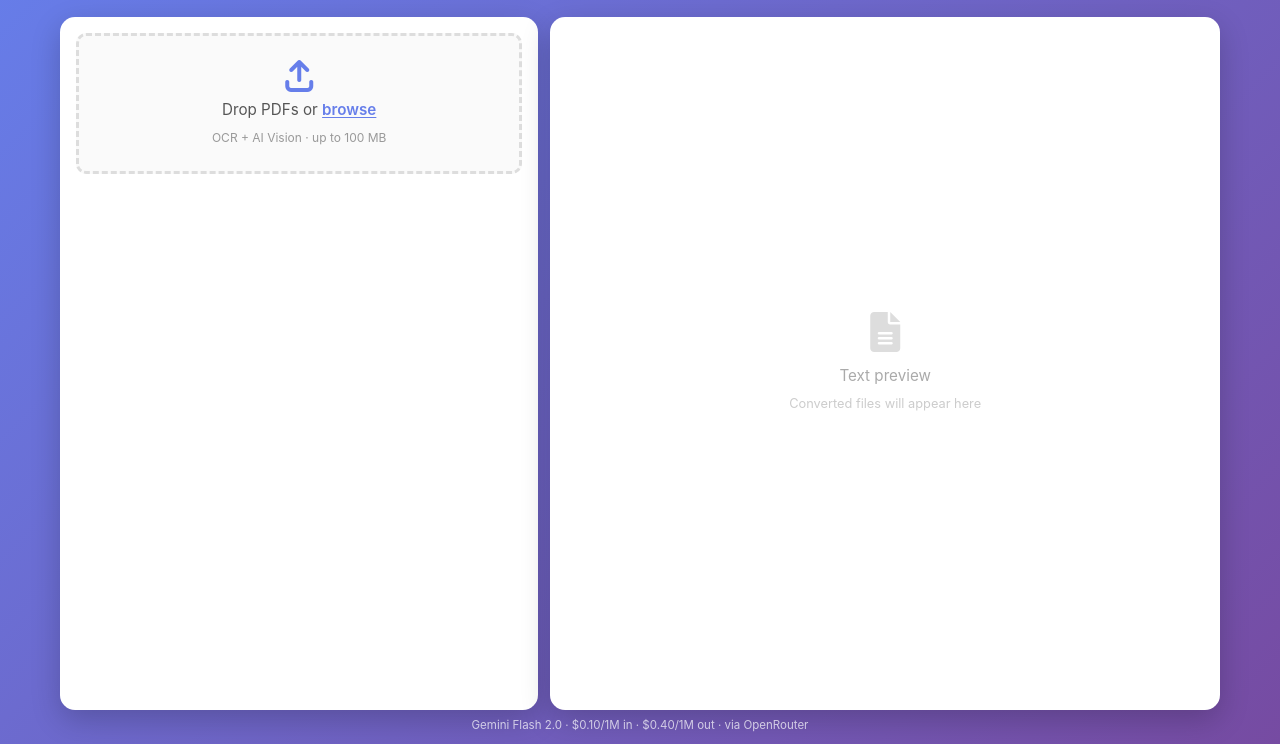
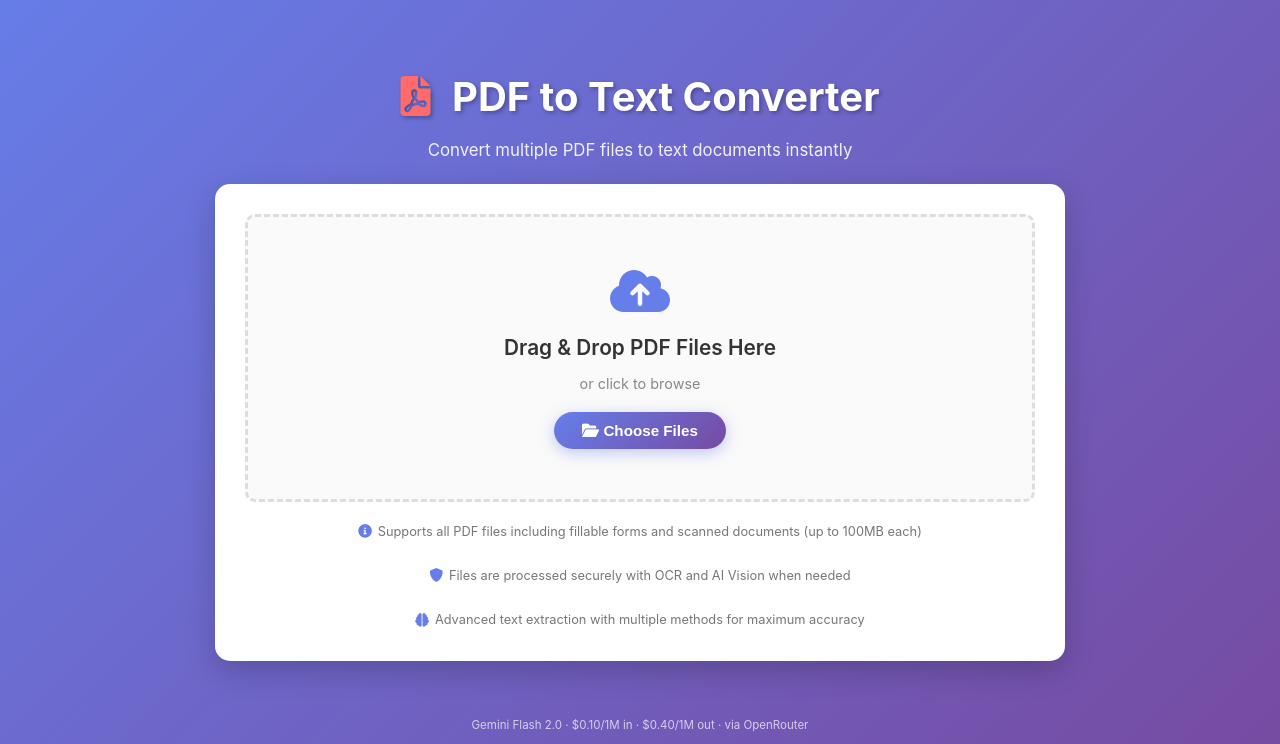
Before and after one commit to dougm1966/WTF, a website: page public/index.html in a window 1280 px wide. Shown: the part 56-800 px from the top of the page. Drawn offline with Linux system fonts and the light colour scheme; no server answers.

Commit message:
Add landing page with transition to working view on first upload
- Full-screen landing page: big title, large upload zone, feature bullets
- Matches original purple gradient design exactly
- Transitions to two-column working view when first file is uploaded
- Clear/New buttons return to landing page

```diff
--- a/public/index.html
+++ b/public/index.html
@@ -35,8 +35,31 @@
             </div>
         </header>
 
-        <!-- ── Main Two-Column Layout ── -->
-        <main class="columns">
+        <!-- ── Landing Page (shown before first upload) ── -->
+        <div class="landing" id="landingView">
+            <div class="landing-header">
+                <h1><i class="fas fa-file-pdf"></i> PDF to Text Converter</h1>
+                <p>Convert multiple PDF files to text documents instantly</p>
+            </div>
+            <div class="landing-card">
+                <div class="landing-drop" id="landingDrop">
+                    <i class="fas fa-cloud-upload-alt landing-icon"></i>
+                    <h3>Drag & Drop PDF Files Here</h3>
+                    <p>or click to browse</p>
+                    <button class="landing-browse-btn" id="landingBrowseBtn">
+                        <i class="fas fa-folder-open"></i> Choose Files
+                    </button>
+                </div>
+                <div class="landing-features">
+                    <p><i class="fas fa-info-circle"></i> Supports all PDF files including fillable forms and scanned documents (up to 100MB each)</p>
+                    <p><i class="fas fa-shield-alt"></i> Files are processed securely with OCR and AI Vision when needed</p>
+                    <p><i class="fas fa-brain"></i> Advanced text extraction with multiple methods for maximum accuracy</p>
+                </div>
+            </div>
+        </div>
+
+        <!-- ── Working View (shown after first upload) ── -->
+        <main class="columns" id="workingView" style="display:none;">
             <!-- LEFT: Upload + File List (always visible) -->
             <div class="col-left">
                 <!-- Action bar — shown when files are queued -->
--- a/public/script.js
+++ b/public/script.js
@@ -104,6 +104,12 @@ class PDFConverter {
 
         this.loadingOverlay = document.getElementById('loadingOverlay');
 
+        // Landing page
+        this.landingView = document.getElementById('landingView');
+        this.workingView = document.getElementById('workingView');
+        this.landingDrop = document.getElementById('landingDrop');
+        this.landingBrowseBtn = document.getElementById('landingBrowseBtn');
+
         // Preview
         this.previewEmpty = document.getElementById('previewEmpty');
         this.previewContent = document.getElementById('previewContent');
@@ -118,6 +124,20 @@ class PDFConverter {
         this.uploadArea.addEventListener('dragover', e => this.handleDragOver(e));
         this.uploadArea.addEventListener('dragleave', e => this.handleDragLeave(e));
         this.uploadArea.addEventListener('drop', e => this.handleFileDrop(e));
+
+        // Landing page events
+        if (this.landingBrowseBtn) {
+            this.landingBrowseBtn.addEventListener('click', () => this.fileInput.click());
+        }
+        if (this.landingDrop) {
+            this.landingDrop.addEventListener('dragover', e => { e.preventDefault(); this.landingDrop.classList.add('dragover'); });
+            this.landingDrop.addEventListener('dragleave', e => { e.preventDefault(); this.landingDrop.classList.remove('dragover'); });
+            this.landingDrop.addEventListener('drop', e => {
+                e.preventDefault();
+                this.landingDrop.classList.remove('dragover');
+                this.processFiles(Array.from(e.dataTransfer.files));
+            });
+        }
 
         this.convertBtn.addEventListener('click', () => this.startConversion());
         this.clearBtn.addEventListener('click', () => this.clearFiles());
@@ -153,10 +173,17 @@ class PDFConverter {
         });
         if (!valid.length) return;
 
+        const wasEmpty = this.files.length === 0;
+
         valid.forEach(f => {
             if (!this.files.some(x => x.name === f.name && x.size === f.size))
                 this.files.push(f);
         });
+
+        // Switch from landing to working view on first file
+        if (wasEmpty && this.files.length > 0) {
+            this.showWorkingView();
+        }
 
         this.renderFileList();
         this.fileInput.value = '';
@@ -208,8 +235,7 @@ class PDFConverter {
     removeFile(i) {
         this.files.splice(i, 1);
         if (!this.files.length) {
-            this.fileArea.style.display = 'none';
-            this.actionBar.style.display = 'none';
+            this.showLandingView();
         }
         this.renderFileList();
     }
@@ -224,6 +250,17 @@ class PDFConverter {
         this.resultsBar.style.display = 'none';
         this.errorArea.style.display = 'none';
         this.hidePreview();
+        this.showLandingView();
+    }
+
+    showWorkingView() {
+        if (this.landingView) this.landingView.style.display = 'none';
+        if (this.workingView) this.workingView.style.display = 'grid';
+    }
+
+    showLandingView() {
+        if (this.landingView) this.landingView.style.display = 'flex';
+        if (this.workingView) this.workingView.style.display = 'none';
     }
 
     fmtSize(b) {
@@ -466,6 +503,7 @@ class PDFConverter {
         this.errorArea.style.display = 'none';
         this.hidePreview();
         this.showLoading(false);
+        this.showLandingView();
     }
 }
 
--- a/public/style.css
+++ b/public/style.css
@@ -54,6 +54,129 @@ body {
     font-size: 0.85rem;
     color: rgba(255,255,255,0.85);
     font-weight: 400;
+}
+
+/* ── Landing Page ── */
+.landing {
+    flex: 1;
+    display: flex;
+    flex-direction: column;
+    align-items: center;
+    justify-content: center;
+    gap: 20px;
+    text-align: center;
+}
+
+.landing-header {
+    color: white;
+}
+
+.landing-header h1 {
+    font-size: 2.5rem;
+    font-weight: 700;
+    margin-bottom: 8px;
+    text-shadow: 2px 2px 4px rgba(0,0,0,0.3);
+}
+
+.landing-header h1 i {
+    color: #ff6b6b;
+    margin-right: 12px;
+}
+
+.landing-header p {
+    font-size: 1.05rem;
+    color: rgba(255,255,255,0.9);
+}
+
+.landing-card {
+    background: white;
+    border-radius: 15px;
+    padding: 30px;
+    box-shadow: 0 10px 30px rgba(0,0,0,0.2);
+    width: 100%;
+    max-width: 850px;
+}
+
+.landing-drop {
+    border: 3px dashed #ddd;
+    border-radius: 10px;
+    padding: 50px 20px;
+    background: #fafafa;
+    display: flex;
+    flex-direction: column;
+    align-items: center;
+    gap: 8px;
+    cursor: pointer;
+    transition: all 0.3s ease;
+    margin-bottom: 20px;
+}
+
+.landing-drop:hover,
+.landing-drop.dragover {
+    border-color: #667eea;
+    background: #f0f4ff;
+    transform: scale(1.01);
+}
+
+.landing-icon {
+    font-size: 3rem;
+    color: #667eea;
+    margin-bottom: 8px;
+}
+
+.landing-drop h3 {
+    font-size: 1.3rem;
+    color: #333;
+    font-weight: 600;
+}
+
+.landing-drop p {
+    color: #888;
+    font-size: 0.9rem;
+}
+
+.landing-browse-btn {
+    background: linear-gradient(135deg, #667eea, #764ba2);
+    color: white;
+    border: none;
+    padding: 10px 28px;
+    border-radius: 25px;
+    font-size: 0.95rem;
+    font-weight: 600;
+    cursor: pointer;
+    margin-top: 8px;
+    transition: all 0.3s ease;
+    box-shadow: 0 4px 15px rgba(102, 126, 234, 0.4);
+}
+
+.landing-browse-btn:hover {
+    transform: translateY(-2px);
+    box-shadow: 0 6px 20px rgba(102, 126, 234, 0.6);
+}
+
+.landing-browse-btn:focus-visible {
+    outline: 2px solid white;
+    outline-offset: 3px;
+}
+
+.landing-features {
+    display: flex;
+    justify-content: center;
+    gap: 24px;
+    flex-wrap: wrap;
+}
+
+.landing-features p {
+    color: #777;
+    font-size: 0.8rem;
+    display: flex;
+    align-items: center;
+    gap: 6px;
+}
+
+.landing-features i {
+    color: #667eea;
+    font-size: 0.85rem;
 }
 
 /* ── Stat Chips ── */
```
